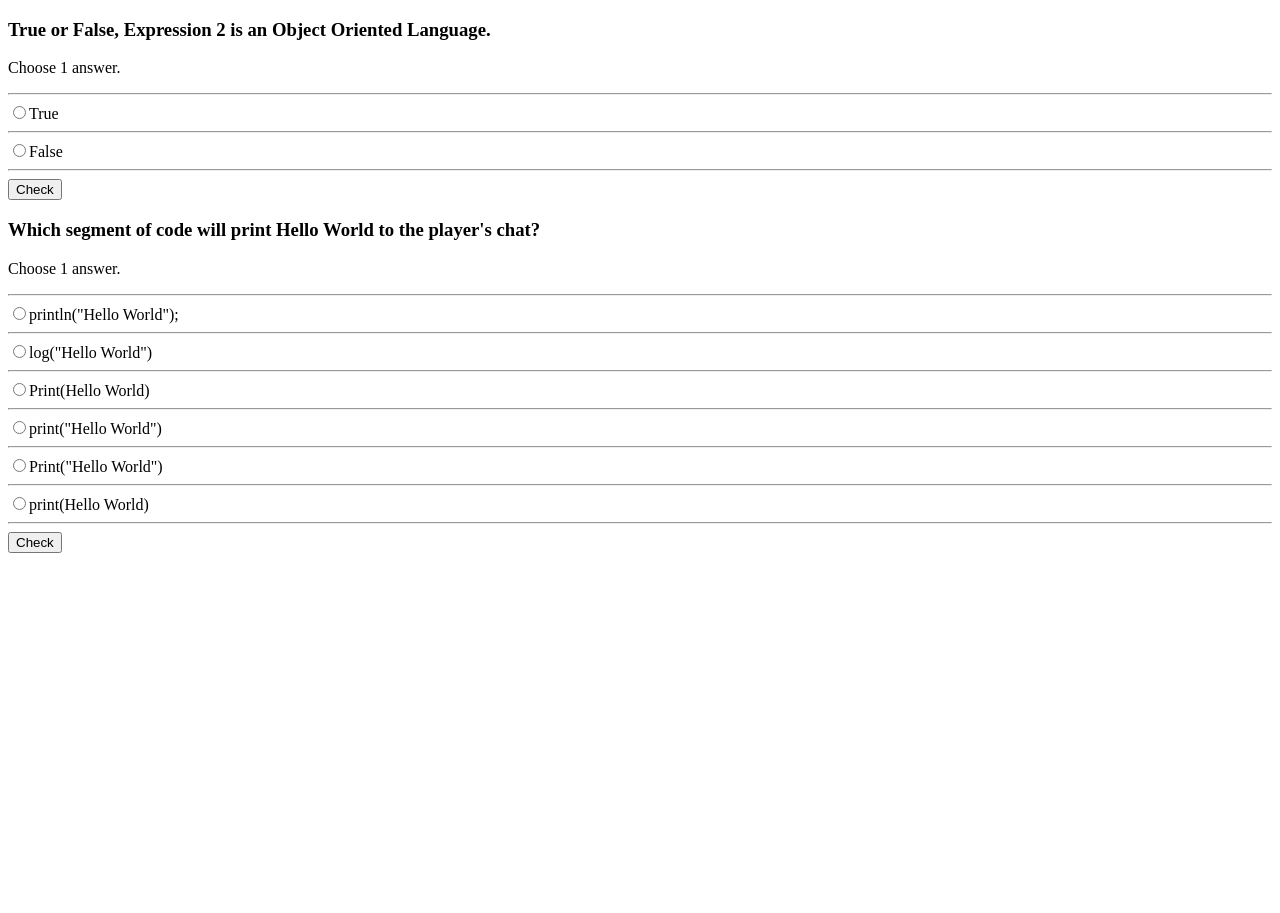
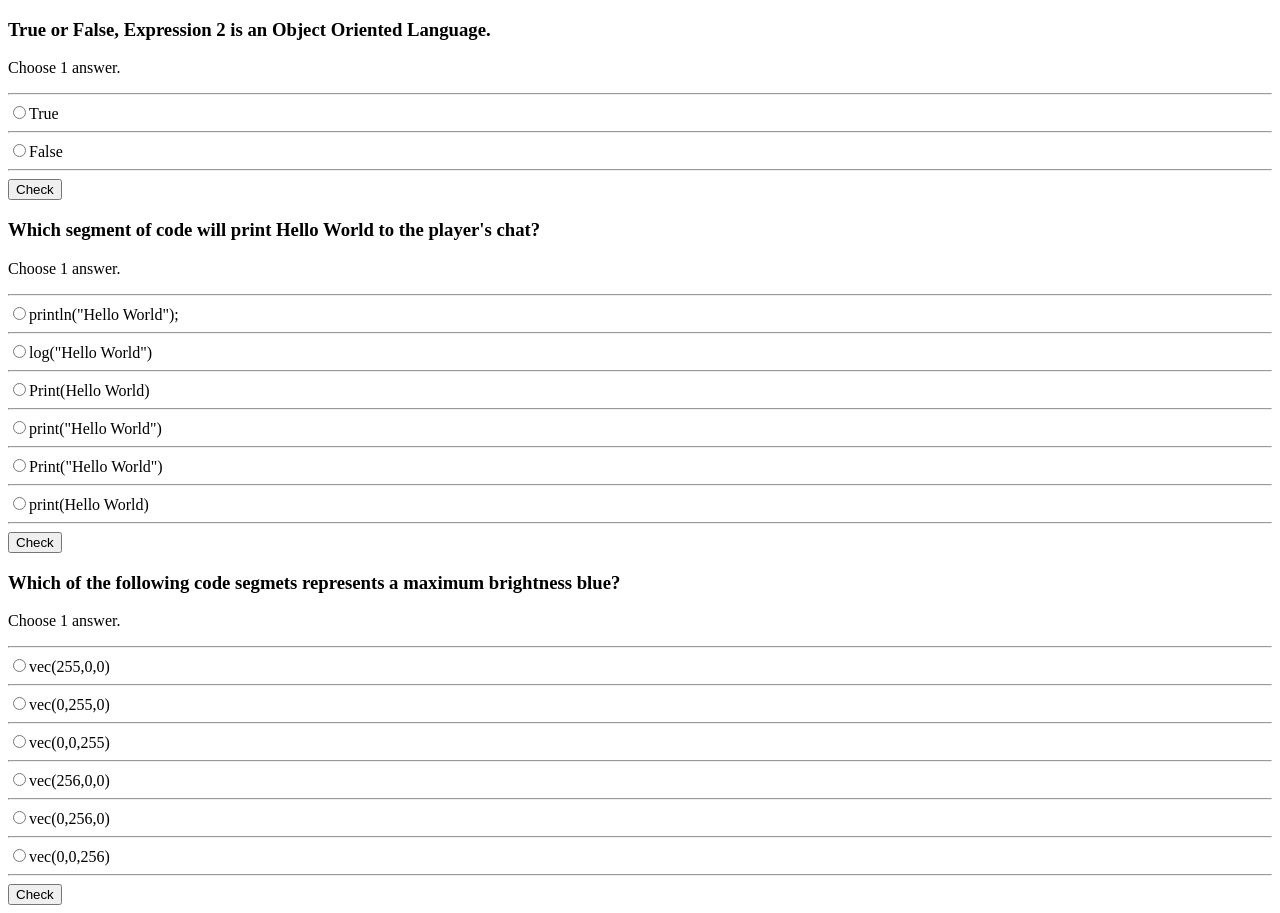
Before and after one commit to Hunter19823/Modular-Tutorial-Creator, a plain HTML site: page index.html in a window 1280 px wide. Before the commit the page ends 800 px from the top, so only its background shows below. Drawn offline with Linux system fonts and the light colour scheme.

Commit message:
Added example of adding options and messages.
Added
-Option.setIncorrectMessage(message)
-Option.setCorrectMessage(message)
-MultipleChoiceQuestion.addSolution(solution)
-third example question.

```diff
--- a/index.html
+++ b/index.html
@@ -39,15 +39,17 @@
                 class Option{
                     constructor(value){
                         this.value = value;
+                        this.correctMessage = 'Correct!';
                         this.correct = function(){
                             this.div.className = 'correct';
                             this.span.className = 'correct';
-                            this.span.innerHTML = 'Correct!';
+                            this.span.innerHTML = this.correctMessage;
                         };
+                        this.incorrectMessage = 'Incorrect!';
                         this.incorrect = function(){
                             this.div.className = 'incorrect';
                             this.span.className = 'incorrect';
-                            this.span.innerHTML = 'Incorrect!';
+                            this.span.innerHTML = this.incorrectMessage;
                         };
                         this.hide = function(){
                             this.div.className = '';
@@ -84,7 +86,14 @@
                         this.input = input;
                         return div;
                     }
-
+                    setIncorrectMessage(message){
+                        this.incorrectMessage = message;
+                        return this;
+                    }
+                    setCorrectMessage(message){
+                        this.correctMessage = message;
+                        return this;
+                    }
                 }
 
                 class MultipleChoiceQuestion{
@@ -145,19 +154,41 @@
                         this.options.push(option);
                         return option;
                     }
+                    addSolution(solution){
+                        this.solutions.push(solution);
+                        return this;
+                    }
 
                 }
                 function checkQuestion(button){
                     questions[button.srcElement.parentElement.id].check();
                 }
+                let q;
+                q = new MultipleChoiceQuestion(
+                'True or False, Expression 2 is an Object Oriented Language.',
+                ['True','False'],'True');
+                q.create();
 
-                new MultipleChoiceQuestion(
-                'True or False, Expression 2 is an Object Oriented Language.',
-                ['True','False'],'True').create();
+                q = new MultipleChoiceQuestion(
+                'Which segment of code will print Hello World to the player\'s chat?',
+                ['println("Hello World");','log("Hello World")', 'Print(Hello World)', 'print("Hello World")', 'Print("Hello World")','print(Hello World)'],'print("Hello World")');
+                q.create();
 
-                new MultipleChoiceQuestion(
-                'Which segment of code will print Hello World to the player\'s chat?',
-                ['println("Hello World");','log("Hello World")', 'Print(Hello World)', 'print("Hello World")', 'Print("Hello World")','print(Hello World)'],'print("Hello World")').create();
+                q = new MultipleChoiceQuestion(
+                'Which of the following code segmets represents a maximum brightness blue?',
+                [],
+                []);
+                q.addOption('vec(255,0,0)').setIncorrectMessage('Incorrect!<br>That was the correct syntax, but not the correct color. That color represents the color Red.');
+                q.addOption('vec(0,255,0)').setIncorrectMessage('Incorrect!<br>That was the correct syntax, but not the correct color. That color represents the color Green.');
+                q.addOption('vec(0,0,255)').setCorrectMessage('Correct!<br>That was the correct syntax, and the correct color.');
+                q.addOption('vec(256,0,0)').setIncorrectMessage('Incorrect!<br>That was the correct syntax, and not the correct color, and that represents the minimum intensity.');
+                q.addOption('vec(0,256,0)').setIncorrectMessage('Incorrect!<br>That was the correct syntax, and not the correct color, and that represents the minimum intensity.');
+                q.addOption('vec(0,0,256)').setIncorrectMessage('Incorrect!<br>That was the correct syntax, and that was the correct color, but that represents the minimum intensity, not the maximum.');
+                q.addSolution('vec(0,0,255)');
+                q.create();
+
+
+
 
             </script>
         </div>
```
